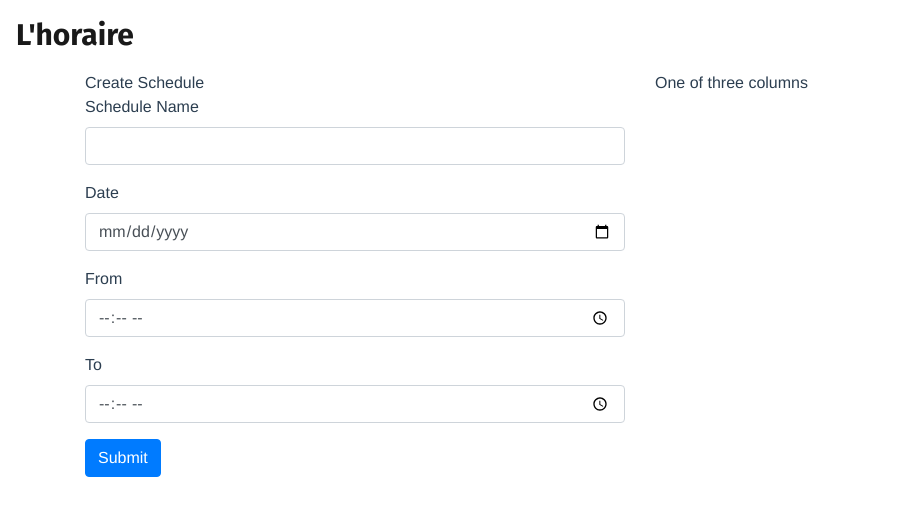
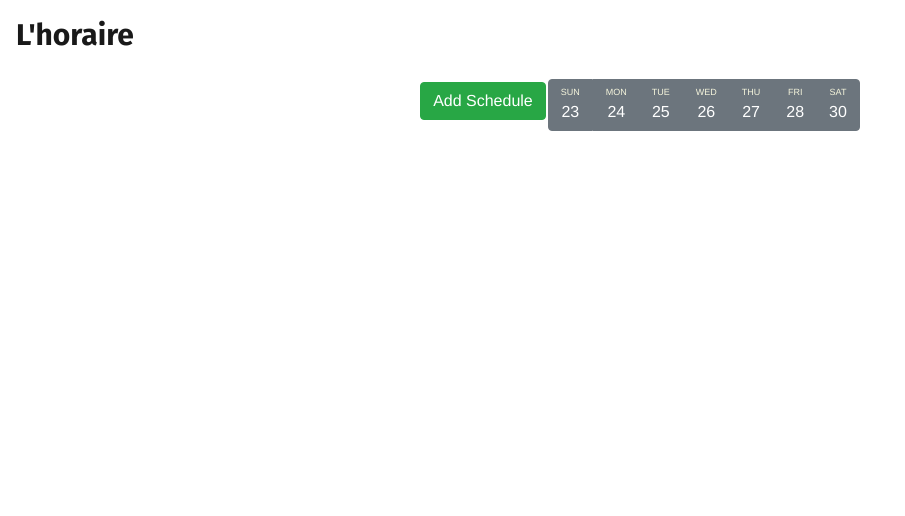
Before and after one commit to frances-joffany-navarro/weekly-schedule, a Vue app in the folder my-app/: page / in a window 1280 px wide. Shown: the top 516 px of the page, without its empty margins (0-905 px from the left). Built offline with nearby package versions, Linux system fonts and the light colour scheme.

Commit message:
added date group button with css

```diff
--- a/my-app/public/main.css
+++ b/my-app/public/main.css
@@ -7,3 +7,13 @@ nav span.navbar-brand {
 label {
   text-align: left;
 }
+
+a.btn:nth-child(odd) {
+  margin: 0 1px
+}
+
+p.day-label {
+  font-size: xx-small;
+  color: beige;
+  margin: 0;
+}
--- a/my-app/src/views/Home.vue
+++ b/my-app/src/views/Home.vue
@@ -1,24 +1,57 @@
 <template>
-  <div class="home text-left">
-    <div class="container">
-      <div class="row">
-        <div class="col-sm">
-          Create Schedule
-          <Form></Form>
-        </div>
-        <div class="col-sm">One of three columns</div>
-      </div>
+  <div>
+    <a class="btn btn-success" href="#" role="button">Add Schedule</a>
+
+    <div class="btn-group mt-2" role="group" aria-label="Schedule">
+      <a class="btn btn-secondary" href="#" role="button"
+        ><p class="day-label">SUN</p>
+        23</a
+      >
+      <a class="btn btn-secondary" href="#" role="button"
+        ><p class="day-label">MON</p>
+        24</a
+      >
+      <a class="btn btn-secondary" href="#" role="button"
+        ><p class="day-label">TUE</p>
+        25</a
+      >
+      <a class="btn btn-secondary" href="#" role="button"
+        ><p class="day-label">WED</p>
+        26</a
+      >
+      <a class="btn btn-secondary" href="#" role="button"
+        ><p class="day-label">THU</p>
+        27</a
+      >
+      <a class="btn btn-secondary" href="#" role="button"
+        ><p class="day-label">FRI</p>
+        28</a
+      >
+      <a class="btn btn-secondary" href="#" role="button"
+        ><p class="day-label">SAT</p>
+        30</a
+      >
     </div>
-
   </div>
 </template>
 
 <script>
 // @ is an alias to /src
-import Form from "@/components/Form.vue";
 
 export default {
   name: "Home",
-  components: { Form },
+  data() {
+    return {
+      schedules: [
+        {
+          scheduleName: "French Class",
+          scheduleTimeIn: "18:30",
+          scheduleTimeOut: "21:30",
+          scheduleDate: "24/10/2022",
+          scheduleDay: "Monday",
+        },
+      ],
+    };
+  },
 };
 </script>
```
